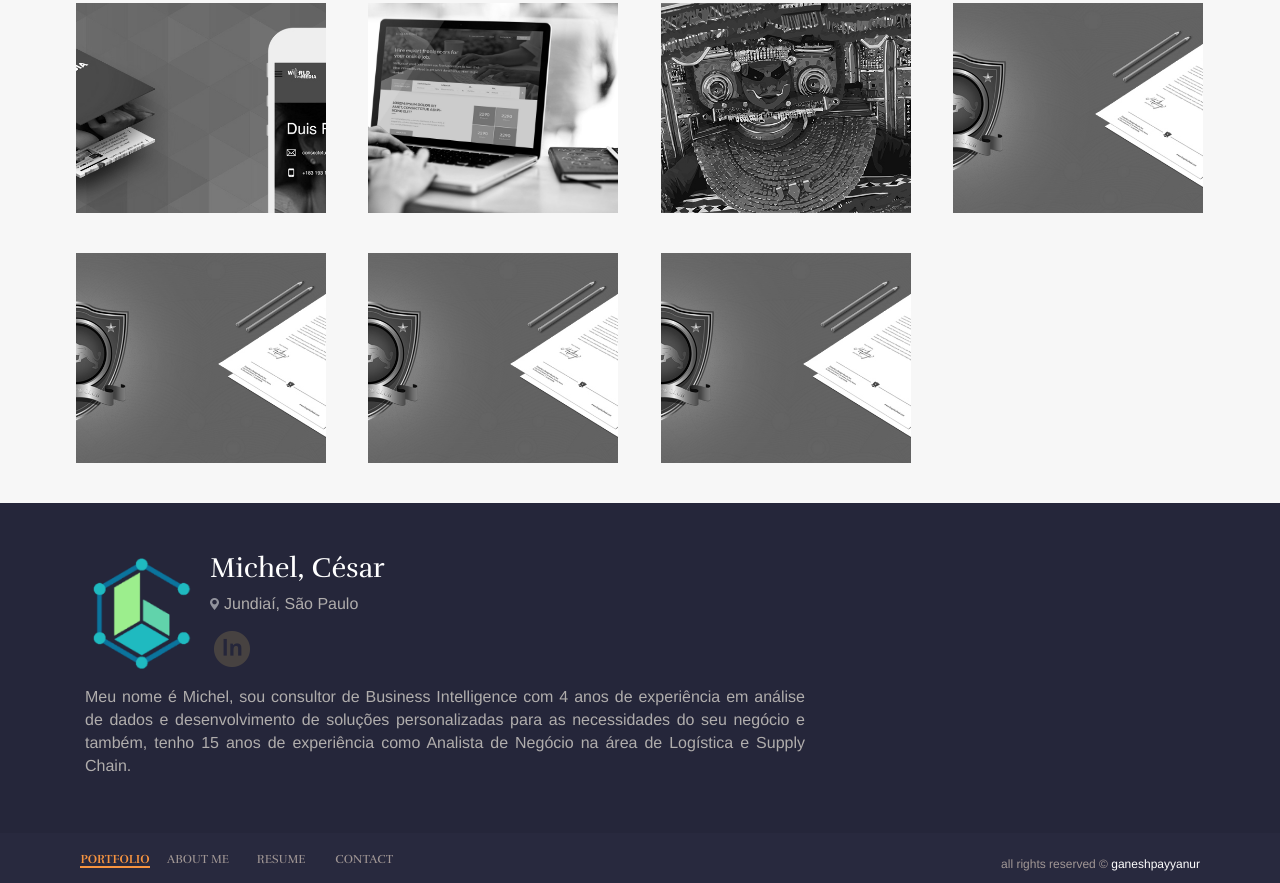
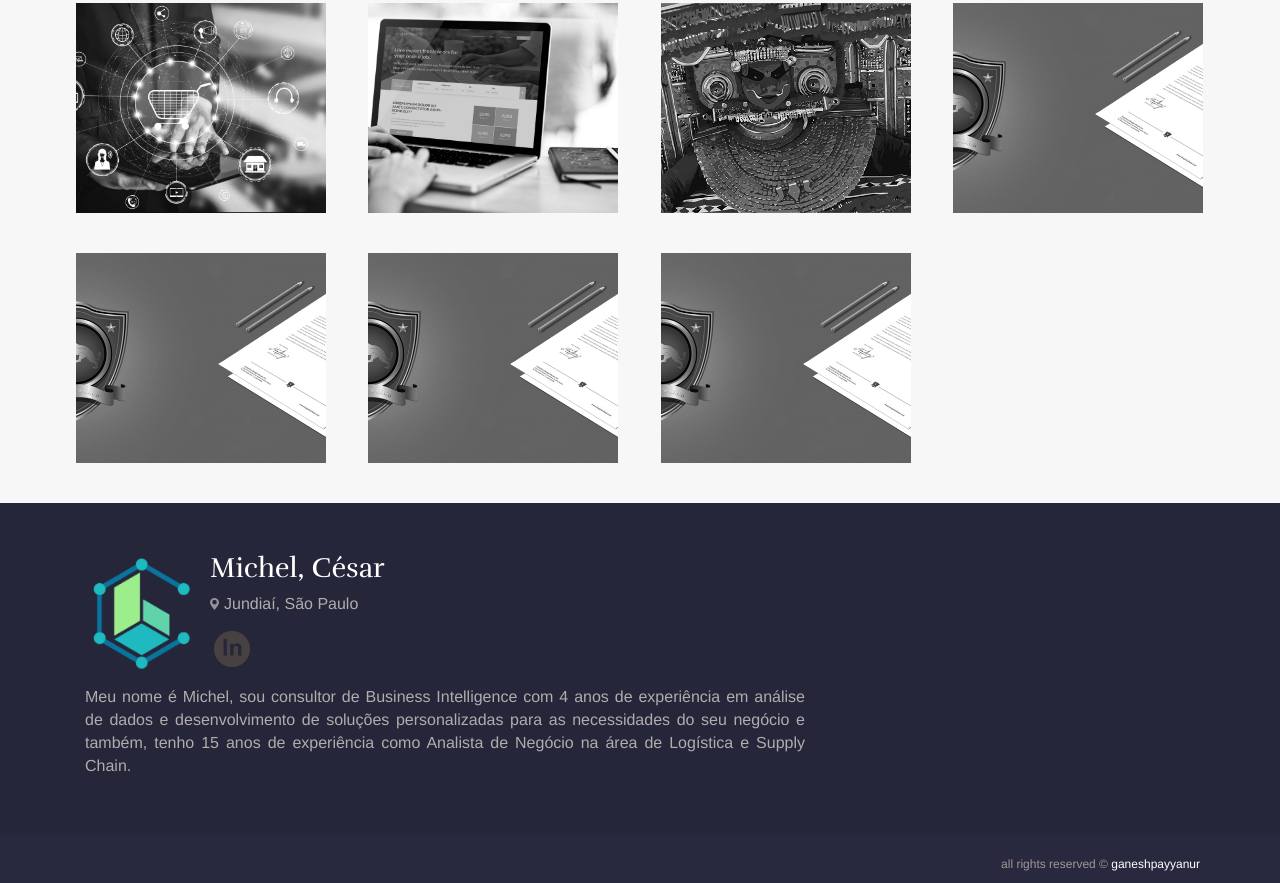
Before and after one commit to MichelCesar/my_new_site, a plain HTML site: page index.html in a window 1280 px wide. Shown: the part 534-1417 px from the top of the page. Drawn offline with nearby package versions, Linux system fonts and the light colour scheme.

Commit message:
add ajustes no layout do site

```diff
--- a/index.html
+++ b/index.html
@@ -3,8 +3,8 @@
     <head>
         <meta charset="utf-8">
         <meta http-equiv="x-ua-compatible" content="ie=edge">
-        <title>GANESH RESUME</title>
-        <meta name="description" content="I a am front end UI designer and developer with a strong eye for creative, modern and trendy designs">
+        <title>Michel Portfolio</title>
+        <meta name="description" content=""><!--apresentacao aqui-->
         <meta name="viewport" content="width=device-width, initial-scale=1">
 		<link rel="shortcut icon" href="img/logo_cbi.png">
 
@@ -60,7 +60,7 @@
 							<div class="col-lg-3 col-md-4 col-sm-6 col-xs-12 isotope-item web">
 								<div class="image-box">
 									<div class="hover_image">
-										<a href="https://app.powerbi.com/view?r=eyJrIjoiOWZkNGRhMjgtMmI0Mi00N2RkLWJmZTctMmJjNmMzM2VjYWYzIiwidCI6ImMxMjBkNTM5LTA4NDAtNDJlMS1iNzIwLWVkNjljMjI0ZmE3MiJ9" target="_blank" title="Dahsboard Varejo Power BI"><img src="img/images/varejo.jpg" alt="portfolio image"></a>
+										<a href="javascript:void(0)"><img src="img/images/1.jpg" alt="portfolio image"></a>
 									</div>
 								</div>
 							</div>
@@ -84,7 +84,7 @@
 							<div class="col-lg-3 col-md-4 col-sm-6 col-xs-12 isotope-item mob">
 								<div class="image-box">
 									<div class="hover_image">
-										<a href="javascript:void(0)"><img src="img/images/1.jpg" alt="portfolio image"></a>
+										<a href="https://app.powerbi.com/view?r=eyJrIjoiOWZkNGRhMjgtMmI0Mi00N2RkLWJmZTctMmJjNmMzM2VjYWYzIiwidCI6ImMxMjBkNTM5LTA4NDAtNDJlMS1iNzIwLWVkNjljMjI0ZmE3MiJ9" target="_blank" title="Dahsboard Varejo Power BI"><img src="img/images/varejo.jpg" alt="portfolio image"></a>
 									</div>
 								</div>
 							</div>
@@ -184,14 +184,14 @@
             	<div class="container">
                 	<div class="row">
 
-                        <div class="foot_menu">
+                        <!--<div class="foot_menu">
                             <ul class="foot_menu_ul">
                                 <li class="portfolio active_menu_foot"><a href="javascript:void(0)">Portfolio</a></li>
-                                <li class="about"><a href="javascript:void(0)">About Me</a></li>
-                                <li class="resume"><a href="javascript:void(0)">resume</a></li>
-                                <li class="contact"><a href="javascript:void(0)">contact</a></li>
+                                <li class="about"><a href="javascript:void(0)">Sobre mim</li>
+                                <li class="resume"><a href="javascript:void(0)">Curriculo</a></li>
+                                <li class="contact"><a href="javascript:void(0)">Contato</a></li>
                             </ul>
-                        </div>
+                        </div>-->
 						<p>all rights reserved © <a href="https://www.behance.net/ganeshpayyanur">ganeshpayyanur</a></p>
                     </div>
                 </div>
```
